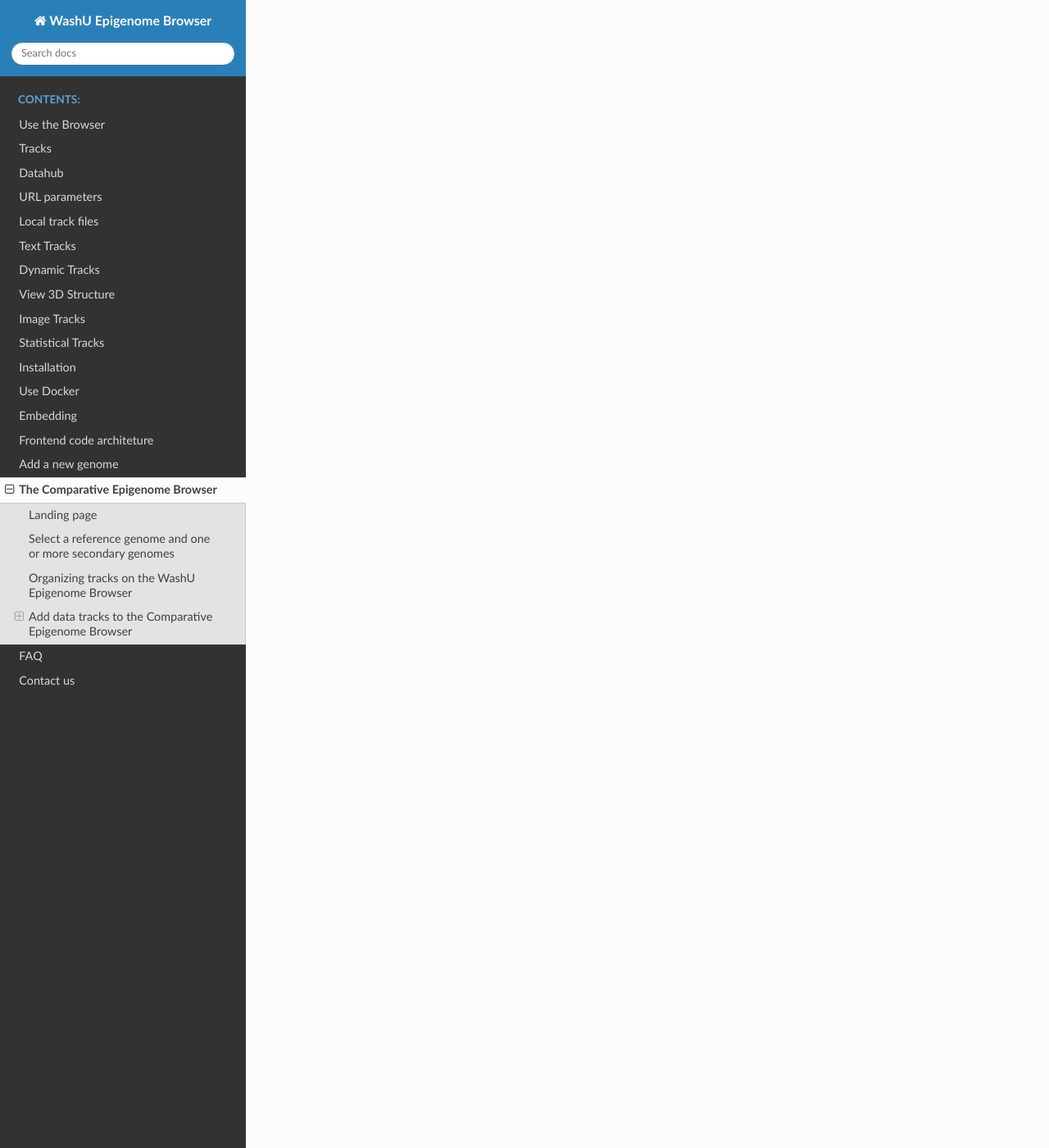
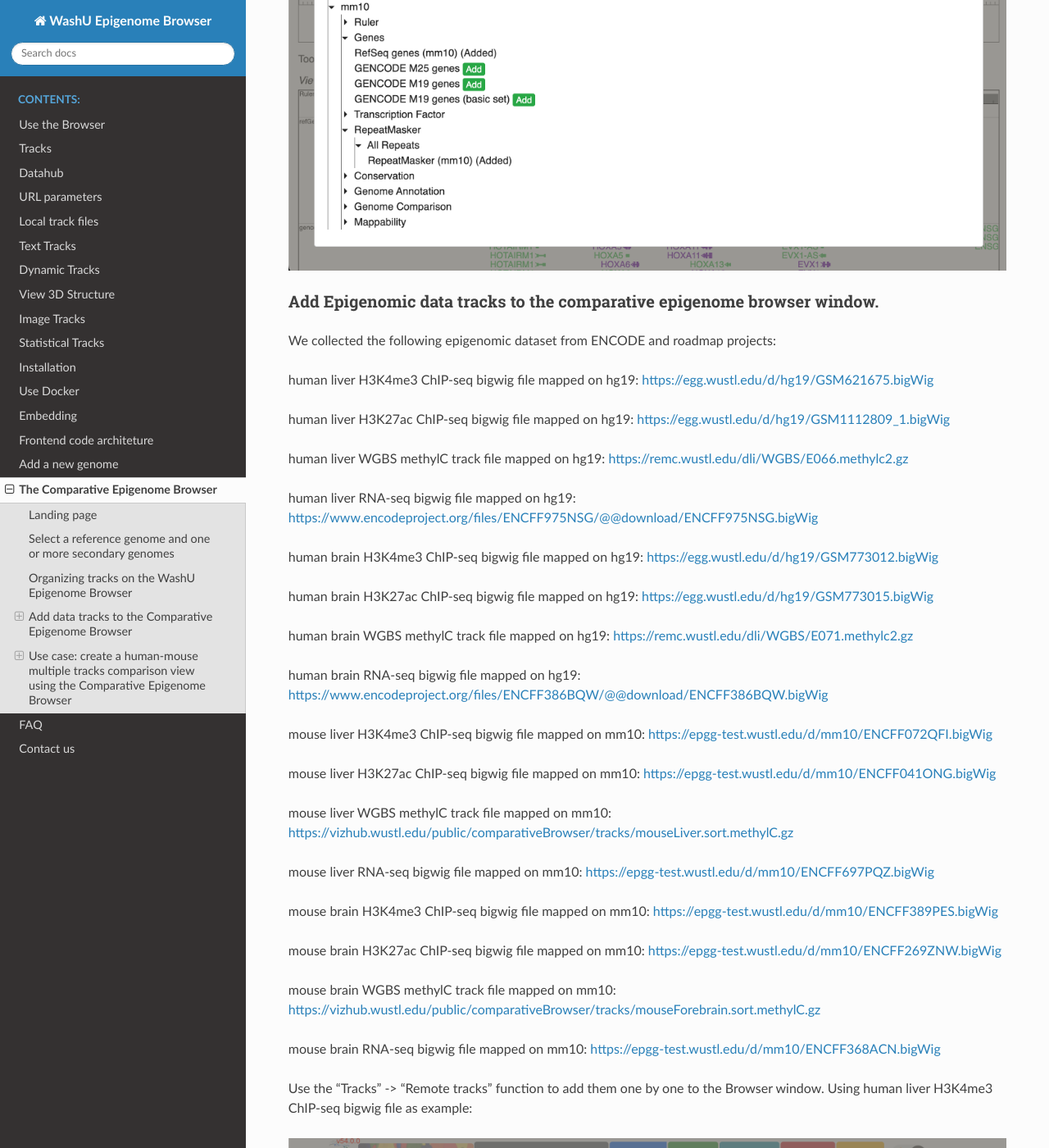
Before and after one commit to lidaof/eg-docs, a Sphinx documentation site: the page built from docs/comparativeBrowser.rst, in a window 1280 px wide and 1400 px high, scrolled down 11419 px. Shown: the whole window at 82% size. Built offline with Sphinx 7.4.7 and the Read the Docs theme 2.0.0, drawn with Linux system fonts in a browser that asks for light colours; some of the changed text lies outside the part shown.

Commit message:
add Fig3b creation

```diff
--- a/docs/comparativeBrowser.rst
+++ b/docs/comparativeBrowser.rst
@@ -119,3 +119,108 @@
 Now, the browser displays the comparison between human SPP2 gene’s promoter region with the orthologous Spp2 gene promoter in mouse, with gene annotation, repeat annotation and liver RNA-seq data tracks from both species mapped to the hg38 and mm10, respectively:
 
 .. image:: _static/comparative/12_Promoter.png
+
+
+Use case: create a human-mouse multiple tracks comparison view using the Comparative Epigenome Browser
+------------------------------------------------------------------------------------------------------
+
+In this use case, we will create a human-mouse multiple tracks comparison view using the Comparative Epigenome Browser. We will use remote tracks to add the following data tracks to the browser and recreate the browser view for Figure 3b from the paper (https://www.biorxiv.org/content/10.1101/2022.11.29.518374v1):
+
+Select assemblies and annotations
+~~~~~~~~~~~~~~~~~~~~~~~~~~~~~~~~~
+
+Click "select genomes", the species selection tool will become available for users to choose a reference genome. Select human, hg19.
+
+.. image:: _static/comparative/Fig3b_2.png
+
+With hg19 selected as the reference genome, available secondary genomes will be available. Select mouse, mm10.
+
+.. image:: _static/comparative/Fig3b_3.png
+
+Click “Save selection”, and click the datahub link under “OPEN IN WASHU EPIGENOME BROWSER” to open a the browser window in a new browser tab.
+
+.. image:: _static/comparative/Fig3b_4.png
+
+Click "Tracks" -> "Annotation Tracks", and add "mm10":"Genes":"RefSeq genes" and "mm10":"RepeatMasker":"All Repeats":"RepeatMasker" tracks to the browser window.
+
+.. image:: _static/comparative/Fig3b_5.png
+
+Add Epigenomic data tracks to the comparative epigenome browser window.
+~~~~~~~~~~~~~~~~~~~~~~~~~~~~~~~~~~~~~~~~~~~~~~~~~~~~~~~~~~~~~~~~~~~~~~
+
+We collected the following epigenomic dataset from ENCODE and roadmap projects:
+
+human liver H3K4me3 ChIP-seq bigwig file mapped on hg19:
+https://egg.wustl.edu/d/hg19/GSM621675.bigWig
+
+human liver H3K27ac ChIP-seq bigwig file mapped on hg19:
+https://egg.wustl.edu/d/hg19/GSM1112809_1.bigWig
+
+human liver WGBS methylC track file mapped on hg19:
+https://remc.wustl.edu/dli/WGBS/E066.methylc2.gz
+
+human liver RNA-seq bigwig file mapped on hg19:
+https://www.encodeproject.org/files/ENCFF975NSG/@@download/ENCFF975NSG.bigWig
+
+human brain H3K4me3 ChIP-seq bigwig file mapped on hg19:
+https://egg.wustl.edu/d/hg19/GSM773012.bigWig
+
+human brain H3K27ac ChIP-seq bigwig file mapped on hg19:
+https://egg.wustl.edu/d/hg19/GSM773015.bigWig
+
+human brain WGBS methylC track file mapped on hg19:
+https://remc.wustl.edu/dli/WGBS/E071.methylc2.gz
+
+human brain RNA-seq bigwig file mapped on hg19:
+https://www.encodeproject.org/files/ENCFF386BQW/@@download/ENCFF386BQW.bigWig
+
+mouse liver H3K4me3 ChIP-seq bigwig file mapped on mm10:
+https://epgg-test.wustl.edu/d/mm10/ENCFF072QFI.bigWig
+
+mouse liver H3K27ac ChIP-seq bigwig file mapped on mm10:
+https://epgg-test.wustl.edu/d/mm10/ENCFF041ONG.bigWig
+
+mouse liver WGBS methylC track file mapped on mm10:
+https://vizhub.wustl.edu/public/comparativeBrowser/tracks/mouseLiver.sort.methylC.gz
+
+mouse liver RNA-seq bigwig file mapped on mm10:
+https://epgg-test.wustl.edu/d/mm10/ENCFF697PQZ.bigWig
+
+mouse brain H3K4me3 ChIP-seq bigwig file mapped on mm10:
+https://epgg-test.wustl.edu/d/mm10/ENCFF389PES.bigWig
+
+mouse brain H3K27ac ChIP-seq bigwig file mapped on mm10:
+https://epgg-test.wustl.edu/d/mm10/ENCFF269ZNW.bigWig
+
+mouse brain WGBS methylC track file mapped on mm10:
+https://vizhub.wustl.edu/public/comparativeBrowser/tracks/mouseForebrain.sort.methylC.gz
+
+mouse brain RNA-seq bigwig file mapped on mm10:
+https://epgg-test.wustl.edu/d/mm10/ENCFF368ACN.bigWig
+
+
+Use the "Tracks" -> "Remote tracks" function to add them one by one to the Browser window.
+Using human liver H3K4me3 ChIP-seq bigwig file as example:
+
+.. image:: _static/comparative/Fig3b_10.png
+
+Repeat the process to load all the tracks from the list above.
+With All tracks added, Click "Reorder tool" in the tools bar, and drag tracks up and down to order all the tracks by genomes and tissue.
+
+.. image:: _static/comparative/Fig3b_11.png
+
+If only CpG methylation were characterized, we can also check "Combine strands" to merge both strands in all the methylC tracks.
+
+.. image:: _static/comparative/Fig3b_12.png
+
+We can then change the peak display color by right click each track, and change the primary color.
+
+.. image:: _static/comparative/Fig3b_13.png
+
+Click genome coordinates on the top and navigate to any gene or coordinates. Here we are navigating to gene SPP2.
+
+.. image:: _static/comparative/Fig3b_14.png
+
+Zoom out 1/3 times, and we can see the whole SPP2 gene with all the data tracks marked by different colors.
+
+.. image:: _static/comparative/Fig3b_15.png
```
Also changed, not shown: docs/_static/comparative/Fig3b_10.png (added), docs/_static/comparative/Fig3b_11.png (added), docs/_static/comparative/Fig3b_12.png (added), docs/_static/comparative/Fig3b_13.png (added), docs/_static/comparative/Fig3b_14.png (added), docs/_static/comparative/Fig3b_15.png (added), docs/_static/comparative/Fig3b_2.png (added), docs/_static/comparative/Fig3b_3.png (added), docs/_static/comparative/Fig3b_4.png (added), docs/_static/comparative/Fig3b_5.png (added).
